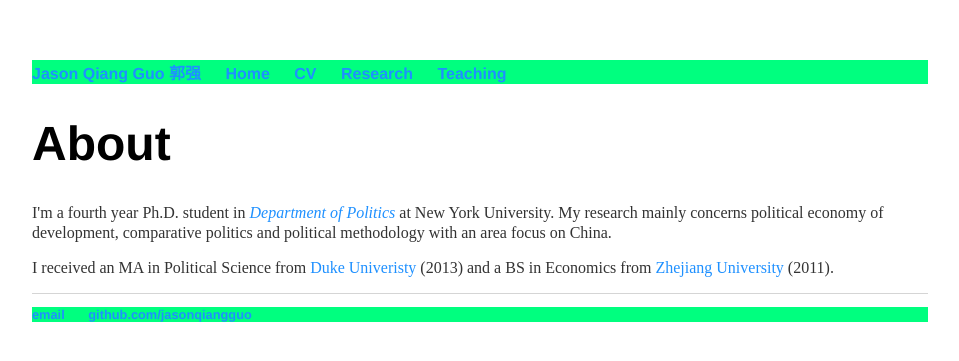
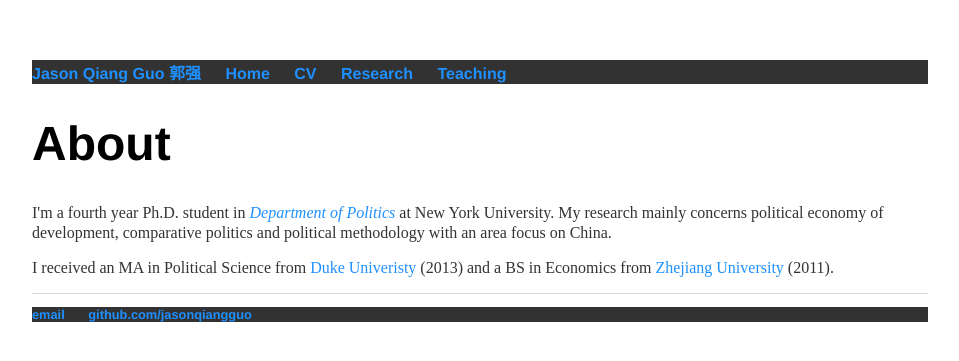
Before and after one commit to jasonqiangguo/jasonqiangguo.github.io, a Jekyll site: the page built from index.html, in a window 1280 px wide. Shown: the top 361 px of the page, without its empty margins (160-1119 px from the left). Built offline with Jekyll 4.4.1, drawn with Linux system fonts in a browser that asks for light colours.

Commit message:
homepage

```diff
--- a/css/main.css
+++ b/css/main.css
@@ -7,7 +7,7 @@ nav ul, footer ul {
     padding: 0px;
     list-style: none;
     font-weight: bold;
-    background-color: #00ff7f;
+    background-color: #323232;
 }
 nav ul li, footer ul li {
     display: inline;
```
